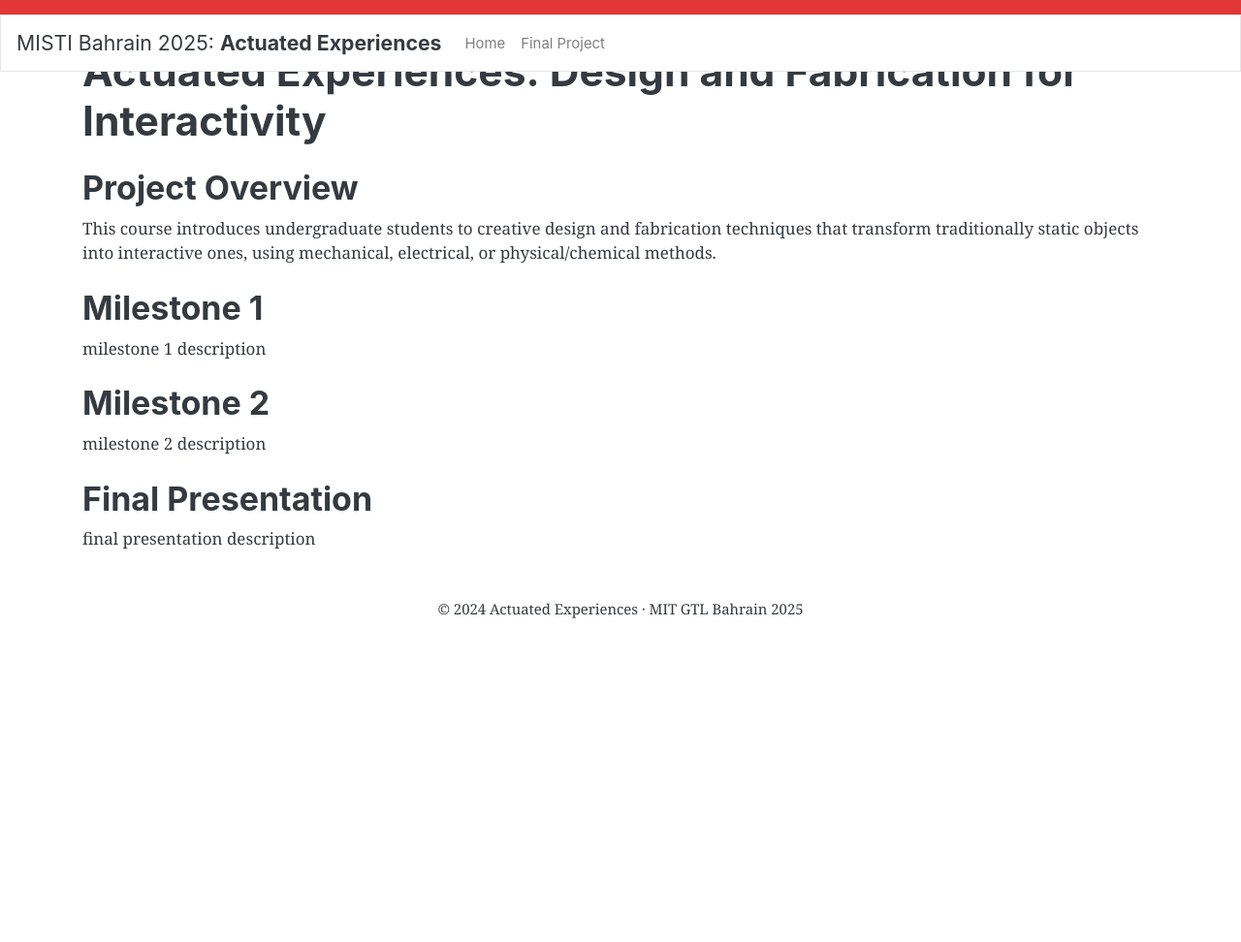
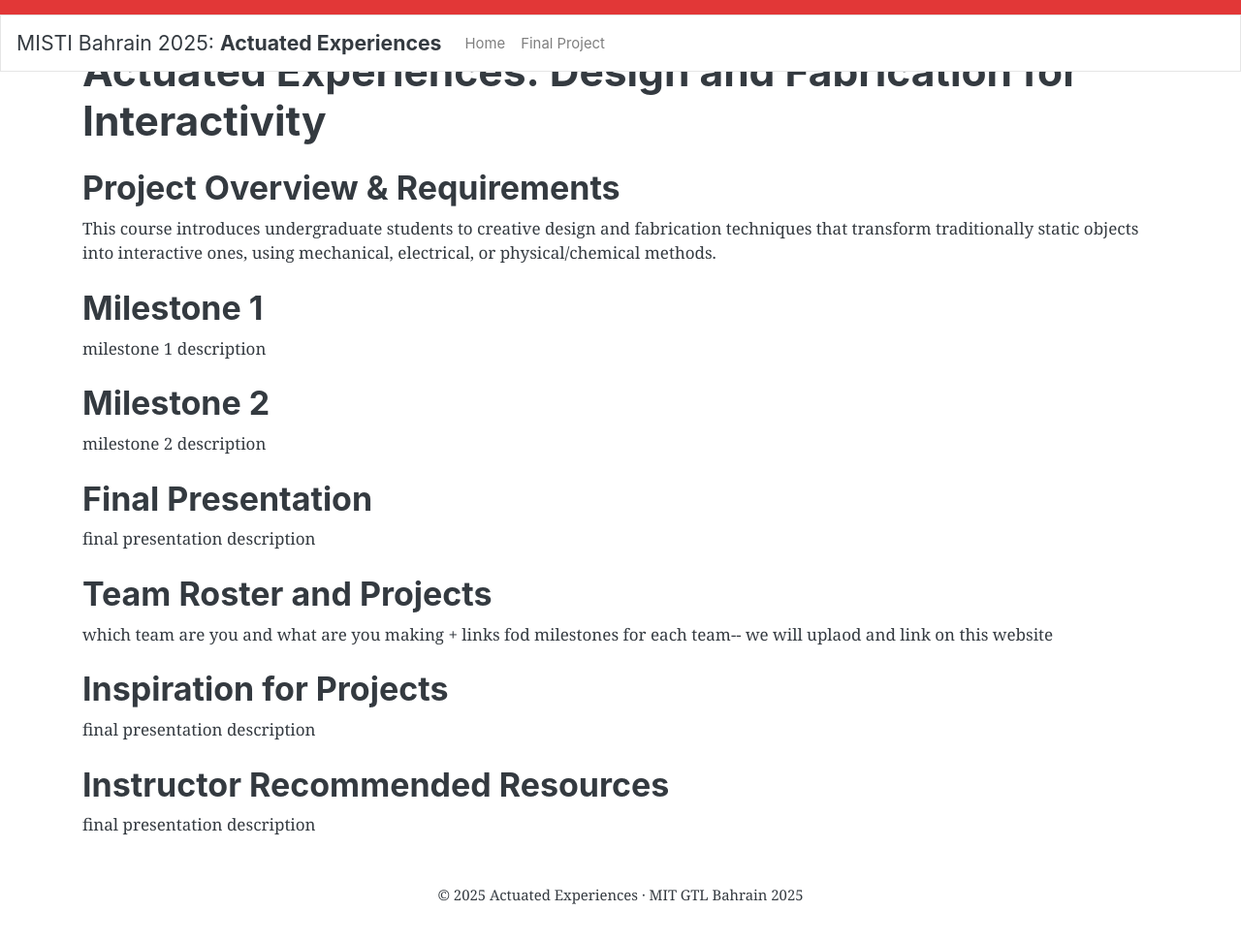
Before and after one commit to MIT-GTL-Bahrain-2025/mit-gtl-bahrain-2025.github.io, a plain HTML site: page project.html in a window 1280 px wide. Shown: the whole page at 97% size. Before the commit the page ends 800 px from the top, so only its background shows below. Drawn offline with nearby package versions, Linux system fonts and the light colour scheme.

Commit message:
updated final project page a bit

```diff
--- a/project.html
+++ b/project.html
@@ -20,11 +20,12 @@
 
         <!-- Introduction Section -->
         <section class="mb-4">
-            <h2>Project Overview</h2>
+            <h2>Project Overview & Requirements</h2>
             <p>This course introduces undergraduate students to creative design and fabrication techniques that transform traditionally static objects into interactive ones, using mechanical, electrical, or physical/chemical methods.</p>
         </section>
 
-        <section class="mb-4">
+
+             <section class="mb-4">
             <h2>Milestone 1</h2>
             <p>milestone 1 description</p>
         </section>
@@ -40,11 +41,36 @@
         </section>
 
 
+
+         <section class="mb-4">
+            <h2>Team Roster and Projects</h2>
+
+        <p> which team are you and what are you making + links fod milestones for each team-- we will uplaod and link on this website</p>
+        </section>
+
+
+        <section class="mb-4">
+            <h2>Inspiration for Projects</h2>
+            <p>final presentation description</p>
+        </section>
+
+
+              <section class="mb-4">
+            <h2>Instructor Recommended Resources</h2>
+            <p>final presentation description</p>
+        </section>
+
+
+
+
+
+
+
     </div>
 
     <!-- Footer -->
     <footer class="text-center py-4">
-        <p>© 2024 Actuated Experiences · MIT GTL Bahrain 2025</p>
+        <p>© 2025 Actuated Experiences · MIT GTL Bahrain 2025</p>
     </footer>
 
     <!-- Bootstrap JS, Popper.js, and jQuery -->
```
